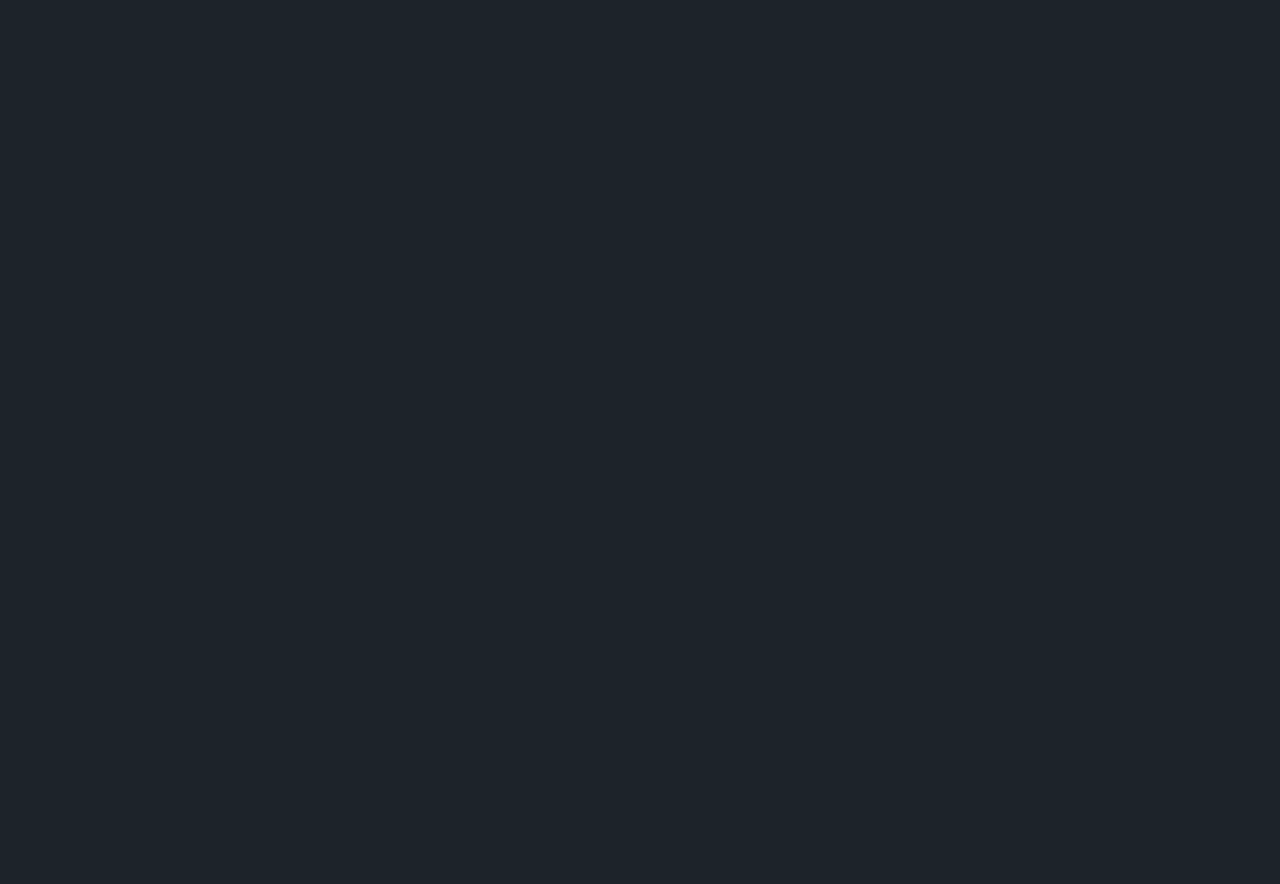
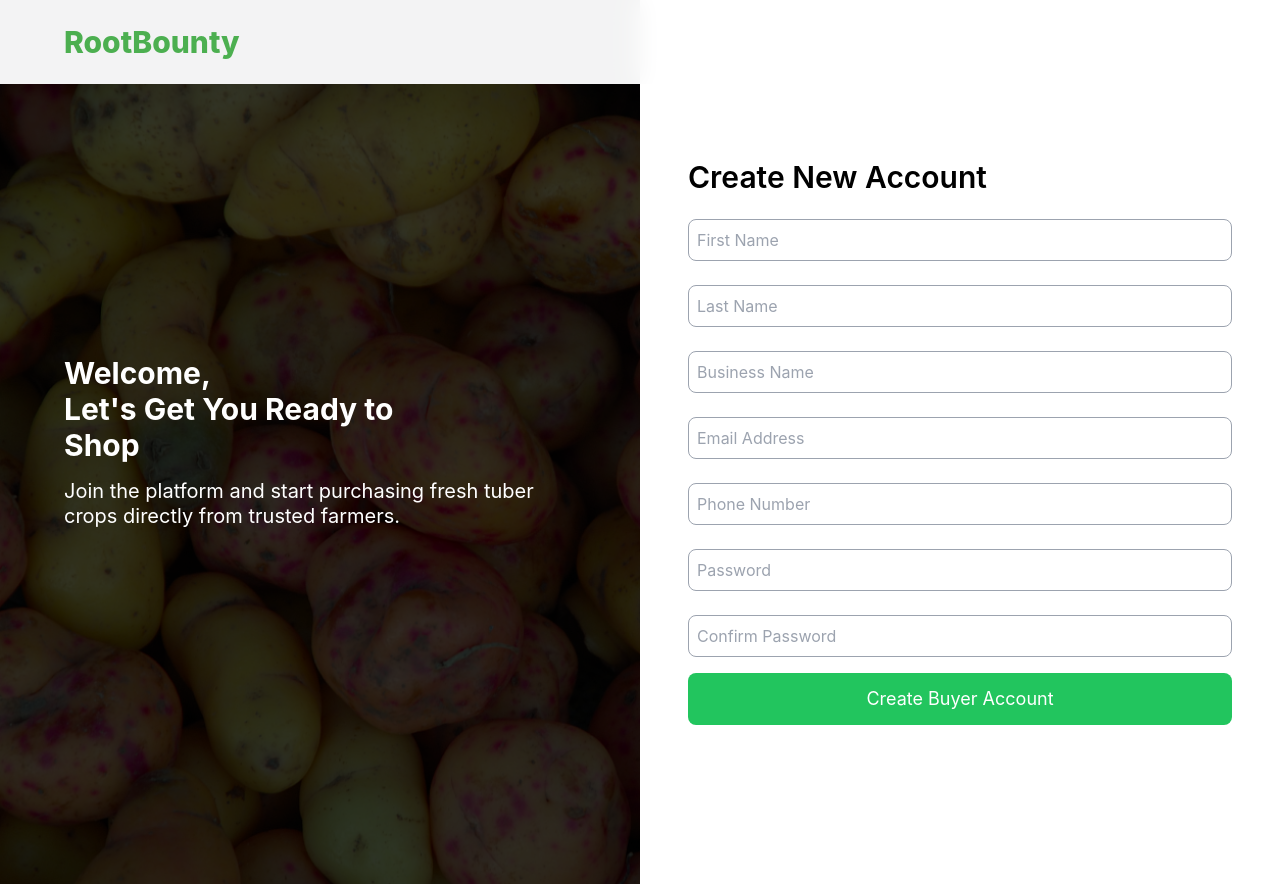
Before and after one commit to paulthadev/rootbounty, a React (Vite) app: page /signupbuyer in a window 1280 px wide. Before the commit the page ends 800 px from the top, so only its background shows below. Built offline with nearby package versions, Linux system fonts and the light colour scheme.

Commit message:
Refactor SignUpBuyer page component to add registration form for buyers

```diff
--- a/src/pages/SignUpBuyer.jsx
+++ b/src/pages/SignUpBuyer.jsx
@@ -1,5 +1,159 @@
-function SignUpBuyer() {
-  return <div></div>;
+import { LazyLoadImage } from "react-lazy-load-image-component";
+import heroBanner from "../assets/hero-banner.png";
+import { styles } from "../styles/styles";
+import Header from "../components/landingpage/Header";
+import Inputs from "../components/Inputs";
+import { useState } from "react";
+
+const SignUpBuyer = () => (
+  <section className="relative flex flex-col ">
+    <Header className="z-10 relative" />
+
+    <div className="flex flex-col">
+      <div className="relative w-full h-screen">
+        <div className="absolute h-screen inset-0 bg-black opacity-80"></div>
+        <LazyLoadImage
+          src={heroBanner}
+          className="w-full h-screen object-cover"
+        />
+      </div>
+
+      {/* Content section with space for the header */}
+      <div className="absolute inset-0 flex lg:items-center  lg:flex-row gap-y-10 flex-col justify-between pt-24 lg:pt-0">
+        <div className="flex lg:w-1/2 flex-col items-center ">
+          <div className={`${styles.maxWidth}`}>
+            <Heading />
+          </div>
+        </div>
+
+        <div className="lg:w-1/2 w-full flex justify-center flex-col lg:self-stretch bg-white">
+          <RegisterSection />
+        </div>
+      </div>
+    </div>
+  </section>
+);
+
+function Heading() {
+  return (
+    <div className="text-white w-full">
+      <h1 className="text-3xl font-bold max-w-sm mb-4">
+        Welcome, <br />
+        Let&apos;s Get You Ready to Shop
+      </h1>
+
+      <p className="text-xl leading-tight">
+        Join the platform and start purchasing fresh tuber crops directly from
+        trusted farmers.
+      </p>
+    </div>
+  );
+}
+
+function RegisterSection() {
+  const [formData, setFormData] = useState({
+    firstname: "",
+    lastname: "",
+    email: "",
+    phone: "",
+    password: "",
+    confirmPassword: "",
+  });
+
+  const handleChange = (e) => {
+    const { name, value } = e.target;
+    setFormData((prevData) => ({
+      ...prevData,
+      [name]: value,
+    }));
+  };
+
+  const handleSubmit = (e) => {
+    e.preventDefault();
+
+    if (formData.password !== formData.confirmPassword) {
+      alert("Passwords do not match!");
+      return;
+    }
+
+    console.log("Form submitted:", formData);
+  };
+
+  return (
+    <div className="w-full bg-white p-8 md:p-12 ">
+      <h1 className="text-black  lg:text-3xl font-semibold pb-4 text-xl">
+        Create New Account
+      </h1>
+
+      <form
+        onSubmit={handleSubmit}
+        className="grid md:grid-cols-2 gap-2 lg:flex lg:flex-col"
+      >
+        <Inputs
+          type="text"
+          placeholder="First Name"
+          name="firstname"
+          value={formData.firstname}
+          onChange={handleChange}
+        />
+
+        <Inputs
+          type="text"
+          placeholder="Last Name"
+          name="lastname"
+          value={formData.lastname}
+          onChange={handleChange}
+        />
+
+        <Inputs
+          type="text"
+          placeholder="Business Name"
+          name="businessName"
+          value={formData.businessName}
+          onChange={handleChange}
+        />
+
+        <Inputs
+          type="email"
+          placeholder="Email Address"
+          name="email"
+          value={formData.email}
+          onChange={handleChange}
+        />
+
+        <Inputs
+          type="tel"
+          placeholder="Phone Number"
+          name="phone"
+          value={formData.phone}
+          onChange={handleChange}
+        />
+
+        <Inputs
+          type="password"
+          placeholder="Password"
+          name="password"
+          value={formData.password}
+          onChange={handleChange}
+        />
+
+        <Inputs
+          type="password"
+          placeholder="Confirm Password"
+          name="confirmPassword"
+          value={formData.confirmPassword}
+          onChange={handleChange}
+        />
+
+        <button
+          type="submit"
+          className="md:col-span-2 bg-green-500 hover:bg-green-800 text-white py-3 rounded-lg text-lg"
+        >
+          Create Buyer Account
+        </button>
+      </form>
+    </div>
+  );
 }
 
 export default SignUpBuyer;
```
